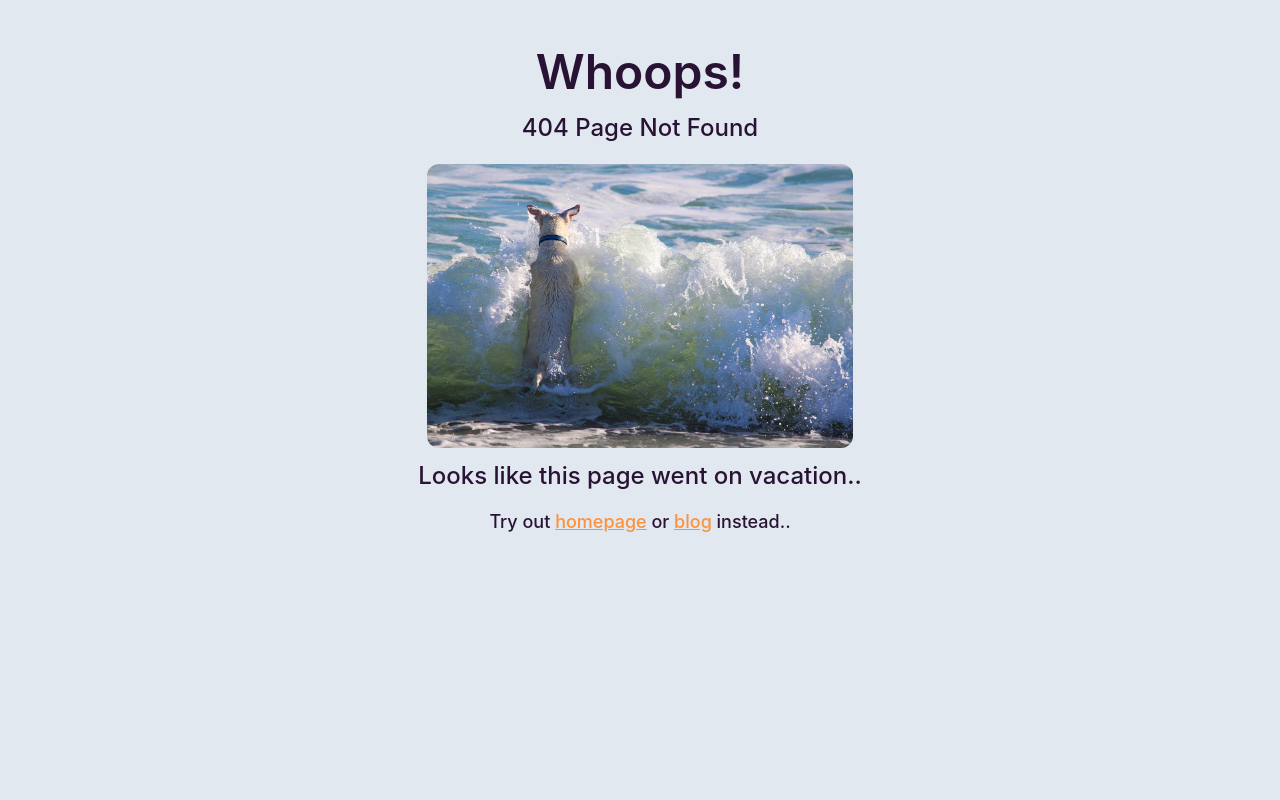
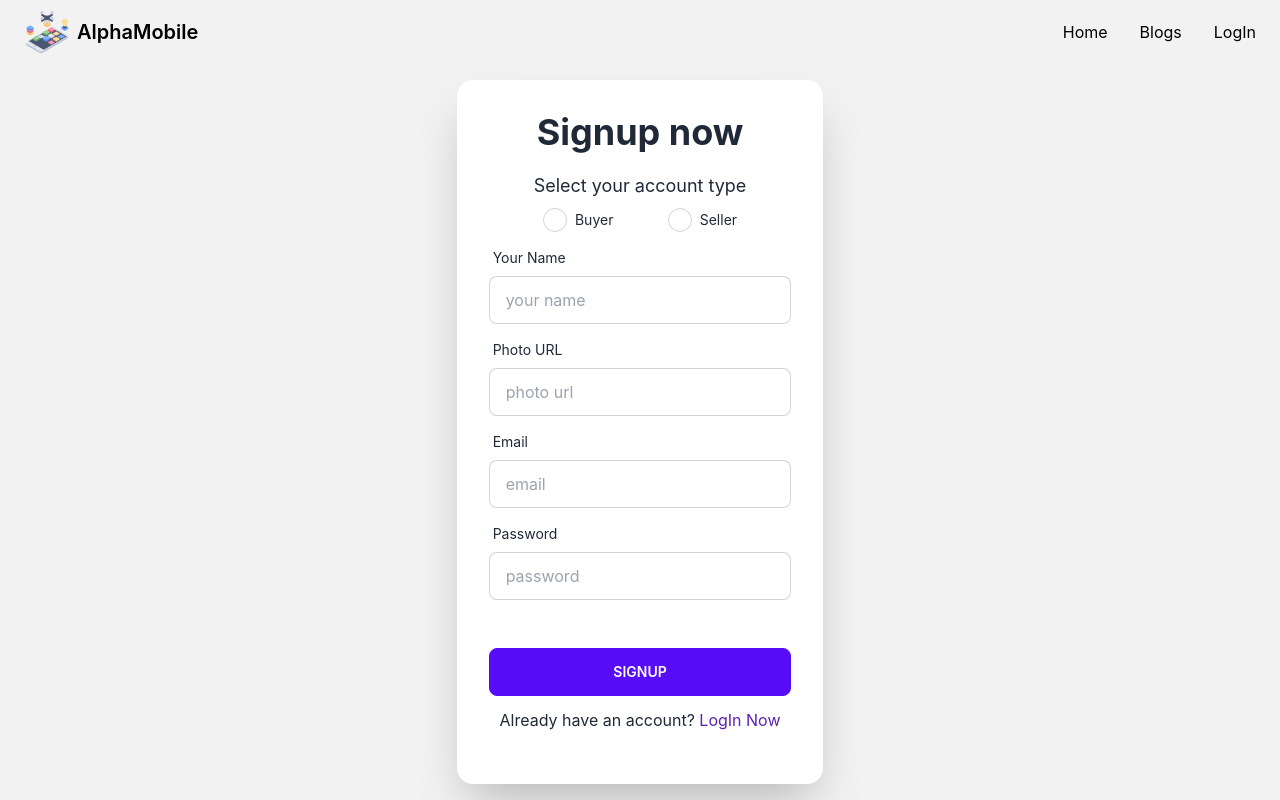
Before and after one commit to maj-jinnah/alpha-mobile-client, a React (Create React App) app: page /signup in a window 1280 px wide. Before the commit this address had no page. Shown: the top 800 px of the page. Built offline with nearby package versions, Linux system fonts and the light colour scheme.

Commit message:
log in signup page done

```diff
--- a/public/index.html
+++ b/public/index.html
@@ -5,7 +5,7 @@
     <link rel="icon" href="%PUBLIC_URL%/favicon.ico" />
     <meta name="viewport" content="width=device-width, initial-scale=1" />
     <meta name="theme-color" content="#000000" />
-    <html data-theme="cupcake"></html>
+    <html data-theme="light"></html>
     <meta
       name="description"
       content="Web site created using create-react-app"
--- a/src/Pages/Home/Hero/Hero.js
+++ /dev/null
@@ -1,20 +0,0 @@
-import React from 'react';
-import image from '../../../assets/image.jpg'
-
-const Hero = () => {
-    return (
-        <div>
-            <div className="hero bg-base-200 mt-5 pt-3">
-                <div className="hero-content flex-col md:flex-row">
-                    <img src={image} className="md:w-2/4 rounded-lg shadow-2xl" alt='' />
-                    <div className='text-center'>
-                        <h1 className="text-4xl font-bold">Weeding Photography!</h1>
-                        <p className="py-6 text-lg">Highlight your best photos of florals in this fun florist feature. (You're welcome for that delightful alliterative experience.) Don't forget to showcase centerpieces, boutonnieres, aisle runners, and any other fun florals you can think of!</p>
-                    </div>
-                </div>
-            </div>
-        </div>
-    );
-};
-
-export default Hero;
--- a/src/Pages/Home/Home/Home.js
+++ b/src/Pages/Home/Home/Home.js
@@ -2,7 +2,6 @@ import React from 'react';
 import AdvertisedItems from '../AdvertisedItems/AdvertisedItems';
 import Banner from '../Banner/Banner';
 import Customar from '../Customar/Customar';
-import Hero from '../Hero/Hero';
 import Newslater from '../Newslater/Newslater';
 import Waiting from '../Waiting/Waiting';
 
@@ -11,7 +10,6 @@ const Home = () => {
         <div>
             <Banner></Banner>
             <AdvertisedItems></AdvertisedItems>
-            <Hero></Hero>
             <Waiting></Waiting>
             <Customar></Customar>
             <Newslater></Newslater>
--- /dev/null
+++ b/src/Pages/Shared/Login/Login.js
@@ -0,0 +1,66 @@
+import React, { useState } from 'react';
+import { Link } from 'react-router-dom';
+import { FaGoogle } from 'react-icons/fa';
+
+const Login = () => {
+
+    const [error, setError] = useState('')
+
+    const handelSubmit = (event) => {
+        event.preventDefault();
+        const form = event.target;
+        const email = form.email.value;
+        const password = form.password.value;
+
+        console.log(email, password)
+    }
+
+    const handelGoogleSignIn = () => {
+    }
+
+    return (
+        <div className="hero bg-base-200">
+            <div className="hero-content flex-col lg:flex-row-reverse">
+                <div className="card flex-shrink-0 w-full max-w-sm shadow-2xl bg-base-100">
+                    <form onSubmit={handelSubmit} className="card-body">
+                        <h1 className=" mx-16 text-4xl font-bold">Login now</h1>
+                        <p className='text-center'>Log in to access your account</p>
+                        <div className="form-control">
+                            <label className="label">
+                                <span className="label-text">Email</span>
+                            </label>
+                            <input type="text" placeholder="email" name='email' className="input input-bordered" required />
+                        </div>
+                        <div className="form-control">
+                            <label className="label">
+                                <span className="label-text">Password</span>
+                            </label>
+                            <input type="password" placeholder="password" name='password' className="input input-bordered" />
+                            <label className="label">
+                                <p className='text-red-600'>{error}</p>
+                            </label>
+                        </div>
+                        <div className="form-control mt-6">
+                            <button className="btn btn-primary">Log In</button>
+                            <p className='text-center mt-3'>Don't have an account yet? <Link to='/signup'> <span className='text-violet-800'>Signup Now</span></Link></p>
+                        </div>
+
+
+                        <div className="flex items-center w-full my-4">
+                            <hr className="w-full dark:text-gray-900" />
+                            <p className="px-3 dark:text-gray-900">OR</p>
+                            <hr className="w-full dark:text-gray-900" />
+                        </div>
+
+                        <div className='flex flex-col'>
+                            <button onClick={handelGoogleSignIn} className="btn btn-primary mb-5"><FaGoogle className='text-xl mr-3'></FaGoogle>Login with Google</button>
+                        </div>
+                    </form>
+
+                </div>
+            </div>
+        </div>
+    );
+};
+
+export default Login;
--- a/src/Pages/Shared/Navbar/Navbar.js
+++ b/src/Pages/Shared/Navbar/Navbar.js
@@ -8,6 +8,7 @@ const Navbar = () => {
         <>
             <li><Link to='/'>Home</Link></li>
             <li><Link to='/blogs'>Blogs</Link></li>
+            <li><Link to='/login'>LogIn</Link></li>
             {/* {
                 user?.uid ?
                     <>
--- /dev/null
+++ b/src/Pages/Shared/Signup/Signup.js
@@ -0,0 +1,77 @@
+import React, { useState } from 'react';
+import { Link } from 'react-router-dom';
+
+const Signup = () => {
+
+    const [error, setError] = useState('')
+
+    const handelSubmit = (event) => {
+        event.preventDefault();
+        const form = event.target;
+        const name = form.name.value;
+        const photoURL = form.photoURL.value;
+        const email = form.email.value;
+        const password = form.password.value;
+
+        console.log(name, email, password)
+    }
+
+    return (
+        <div className="hero  bg-base-200">
+            <div className="hero-content flex-col lg:flex-row-reverse">
+
+                <div className="card flex-shrink-0 w-full max-w-sm shadow-2xl bg-base-100">
+                    <form onSubmit={handelSubmit} className="card-body">
+                        <h1 className=" mx-12 text-4xl mb-3 font-bold">Signup now</h1>
+
+                        <span className="label-text text-center text-lg">Select your account type</span>
+                        <div className='flex items-center justify-evenly'>
+                            <div className='flex items-center'>
+                                <input type="radio" name="radio-1" className="radio"  />
+                                <span className="label-text ml-2">Buyer</span></div>
+                            <div className='flex items-center'>
+
+                                <input type="radio" name="radio-1" className="radio" />
+                                <span className="label-text ml-2">Seller</span> </div>
+                        </div>
+
+
+                        <div className="form-control">
+                            <label className="label">
+                                <span className="label-text">Your Name</span>
+                            </label>
+                            <input type="text" placeholder="your name" name='name' className="input input-bordered" required />
+                        </div>
+                        <div className="form-control">
+                            <label className="label">
+                                <span className="label-text">Photo URL</span>
+                            </label>
+                            <input type="text" placeholder="photo url" name='photoURL' className="input input-bordered" required />
+                        </div>
+                        <div className="form-control">
+                            <label className="label">
+                                <span className="label-text">Email</span>
+                            </label>
+                            <input type="email" placeholder="email" name='email' className="input input-bordered" required />
+                        </div>
+                        <div className="form-control">
+                            <label className="label">
+                                <span className="label-text">Password</span>
+                            </label>
+                            <input type="password" placeholder="password" name='password' className="input input-bordered" required />
+                            <label className="label">
+                                <p className='text-red-600'>{error}</p>
+                            </label>
+                        </div>
+                        <div className="form-control mt-6 mb-5">
+                            <button className="btn btn-primary">SIGNUP</button>
+                            <p className='text-center mt-3'>Already have an account? <Link to='/login'> <span className='text-violet-800'>LogIn Now</span></Link></p>
+                        </div>
+                    </form>
+                </div>
+            </div>
+        </div>
+    );
+};
+
+export default Signup;
--- /dev/null
+++ b/src/firebase/Firebase.config.js
@@ -0,0 +1,17 @@
+// Import the functions you need from the SDKs you need
+import { initializeApp } from "firebase/app";
+// TODO: Add SDKs for Firebase products that you want to use
+// https://firebase.google.com/docs/web/setup#available-libraries
+
+// Your web app's Firebase configuration
+const firebaseConfig = {
+  apiKey: "AIzaSyCKTiGR1bT_EKtqviuam1JyeBgRJv2MoqM",
+  authDomain: "alphamobile-34f79.firebaseapp.com",
+  projectId: "alphamobile-34f79",
+  storageBucket: "alphamobile-34f79.appspot.com",
+  messagingSenderId: "853472173671",
+  appId: "1:853472173671:web:94e6ecd24b5cb228b0fec2"
+};
+
+// Initialize Firebase
+const app = initializeApp(firebaseConfig);
```
Also changed, not shown: src/Routers/Route/Router.js (+10 -0 lines), src/Contexts/AuthContext/AuthProvider.js (added).
